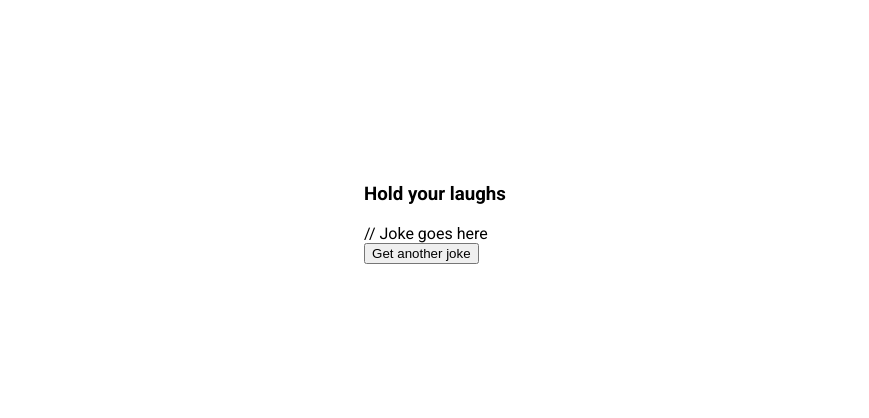
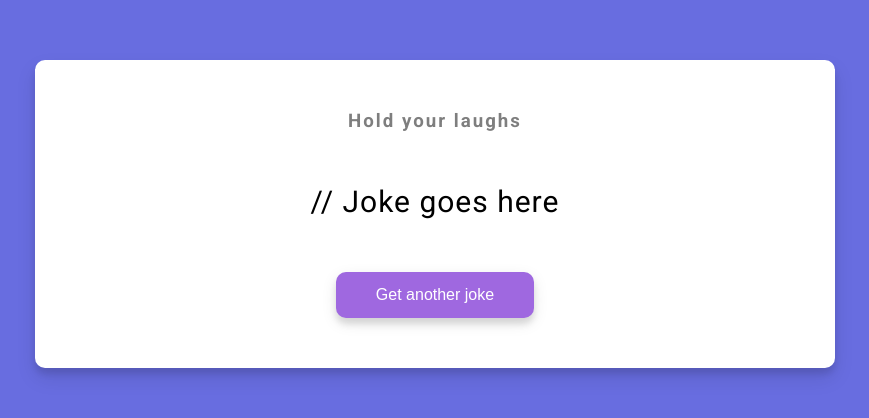
Before and after one commit to jecorrea-cloud/dad_jokes, a plain HTML site: page index.html in a window 1280 px wide. Shown: the part 186-604 px from the top of the page, without its empty margins (205-1074 px from the left). Drawn offline with Linux system fonts and the light colour scheme.

Commit message:
Complete CSS

```diff
--- a/stye.css
+++ b/stye.css
@@ -5,6 +5,7 @@
 }
 
 body {
+  background-color: #686de0;
   font-family: "Roboto", sans-serif;
   display: flex;
   flex-direction: column;
@@ -13,4 +14,48 @@ body {
   height: 100vh;
   overflow: hidden;
   margin: 0;
+  padding: 20px;
 }
+
+.container {
+  background-color: white;
+  border-radius: 10px;
+  text-align: center;
+  padding: 50px 20px;
+  max-width: 100%;
+  width: 800px;
+  box-shadow: 0 10px 20px rgba(0, 0, 0, 0.1), 0 6px 6px rgba(0, 0, 0, 0.1);
+}
+
+h3 {
+  margin: 0;
+  opacity: 0.5;
+  letter-spacing: 2px;
+}
+
+.joke {
+  font-size: 30px;
+  letter-spacing: 1px;
+  line-height: 40px;
+  margin: 50px auto;
+  max-width: 600px;
+}
+
+.btn {
+  background-color: #9f68e0;
+  color: #fff;
+  border: 0;
+  border-radius: 10px;
+  box-shadow: 0 5px 15px rgba(0, 0, 0, 0.1), 0 6px 6px rgba(0, 0, 0, 0.1);
+  padding: 14px 40px;
+  font-size: 16px;
+  cursor: pointer;
+}
+
+.btn:active {
+  transform: scale(0.98);
+}
+
+.btn:focus {
+  outline: 0;
+}
```
